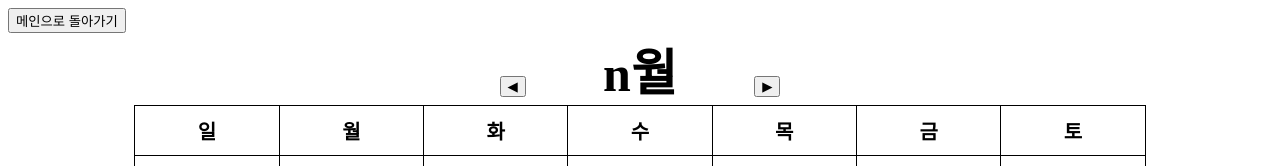
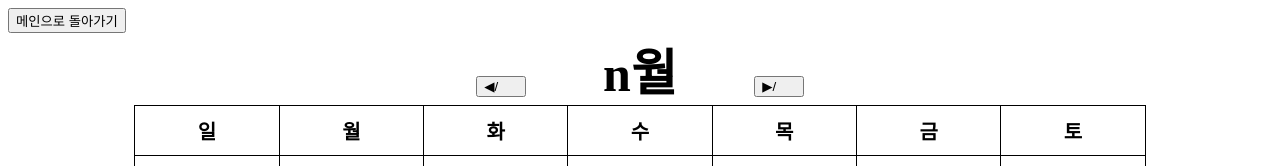
Before and after one commit to RamenSSS/schedule, a plain HTML site: page sample.html in a window 1280 px wide. Shown: the top 166 px of the page. Drawn offline with Linux system fonts and the light colour scheme.

Commit message:
Update sample.html

```diff
--- a/sample.html
+++ b/sample.html
@@ -13,9 +13,9 @@
             display: block;
         }</style></head>
     <body><button onclick=" window.location.href='/'">메인으로 돌아가기</button><div style="text-align:center">
-    <button onclick=" window.location.href='/2n0n'">◀</button>
+    <button onclick=" window.location.href='/2n0n'">◀/⠀⠀</button>
     <strong style="font-size:50px">⠀⠀n월⠀⠀</strong>
-    <button onclick=" window.location.href='/2n0n'">▶</button>
+    <button onclick=" window.location.href='/2n0n'">▶/⠀⠀</button>
 <table style="margin-left:auto;margin-right:auto;width:80%;table-layout:fixed;border:1px solid black">
         <thead>
             <tr style="height:50px;font-size:20">
@@ -29,7 +29,7 @@
             </tr>
 
         </thead><tbody>
-            <!--<br><text class="sch" style="font-size:12px">[종류] 이름</text><mem class="mem" style="font-size:8px">멤버</mem>-->
+            <!--<br><text class="sch" style="font-size:12px">[종류] 이름</text><mem class="mem" style="font-size:8px"><t style="font-size:13px">00:00</t>멤버</mem>-->
             <tr style="height:100px">
                 <td><strong></strong>
                 </td>
```
